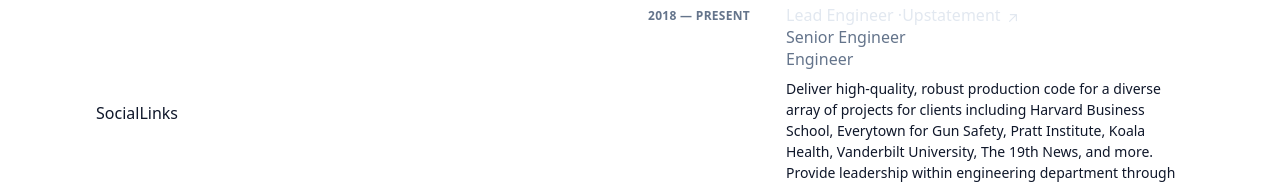
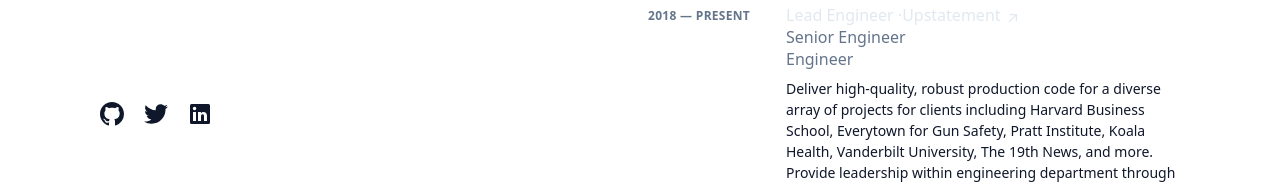
Before and after one commit to andrews1022/dev-portfolio, a Next.js app: page / in a window 1280 px wide. Shown: the part 578-762 px from the top of the page. Built offline with nearby package versions, Linux system fonts and the light colour scheme.

Commit message:
created separate files for social icons
- also updated social-links component to use new icon components

```diff
--- /dev/null
+++ b/src/components/icons/github.tsx
@@ -0,0 +1,15 @@
+const Github = (): JSX.Element => {
+  return (
+    <svg
+      xmlns="http://www.w3.org/2000/svg"
+      viewBox="0 0 16 16"
+      fill="currentColor"
+      className="h-6 w-6"
+      aria-hidden="true"
+    >
+      <path d="M8 0C3.58 0 0 3.58 0 8c0 3.54 2.29 6.53 5.47 7.59.4.07.55-.17.55-.38 0-.19-.01-.82-.01-1.49-2.01.37-2.53-.49-2.69-.94-.09-.23-.48-.94-.82-1.13-.28-.15-.68-.52-.01-.53.63-.01 1.08.58 1.23.82.72 1.21 1.87.87 2.33.66.07-.52.28-.87.51-1.07-1.78-.2-3.64-.89-3.64-3.95 0-.87.31-1.59.82-2.15-.08-.2-.36-1.02.08-2.12 0 0 .67-.21 2.2.82.64-.18 1.32-.27 2-.27.68 0 1.36.09 2 .27 1.53-1.04 2.2-.82 2.2-.82.44 1.1.16 1.92.08 2.12.51.56.82 1.27.82 2.15 0 3.07-1.87 3.75-3.65 3.95.29.25.54.73.54 1.48 0 1.07-.01 1.93-.01 2.2 0 .21.15.46.55.38A8.013 8.013 0 0016 8c0-4.42-3.58-8-8-8z" />
+    </svg>
+  );
+};
+
+export { Github };
--- /dev/null
+++ b/src/components/icons/linkedin.tsx
@@ -0,0 +1,15 @@
+const LinkedIn = (): JSX.Element => {
+  return (
+    <svg
+      xmlns="http://www.w3.org/2000/svg"
+      viewBox="0 0 24 24"
+      fill="currentColor"
+      className="h-6 w-6"
+      aria-hidden="true"
+    >
+      <path d="M20.5 2h-17A1.5 1.5 0 002 3.5v17A1.5 1.5 0 003.5 22h17a1.5 1.5 0 001.5-1.5v-17A1.5 1.5 0 0020.5 2zM8 19H5v-9h3zM6.5 8.25A1.75 1.75 0 118.3 6.5a1.78 1.78 0 01-1.8 1.75zM19 19h-3v-4.74c0-1.42-.6-1.93-1.38-1.93A1.74 1.74 0 0013 14.19a.66.66 0 000 .14V19h-3v-9h2.9v1.3a3.11 3.11 0 012.7-1.4c1.55 0 3.36.86 3.36 3.66z" />
+    </svg>
+  );
+};
+
+export { LinkedIn };
--- /dev/null
+++ b/src/components/icons/twitter.tsx
@@ -0,0 +1,18 @@
+const Twitter = (): JSX.Element => {
+  return (
+    <svg
+      xmlns="http://www.w3.org/2000/svg"
+      viewBox="0 0 248 204"
+      fill="currentColor"
+      className="h-6 w-6"
+      aria-hidden="true"
+    >
+      <path
+        id="white_background"
+        d="M221.95,51.29c0.15,2.17,0.15,4.34,0.15,6.53c0,66.73-50.8,143.69-143.69,143.69v-0.04   C50.97,201.51,24.1,193.65,1,178.83c3.99,0.48,8,0.72,12.02,0.73c22.74,0.02,44.83-7.61,62.72-21.66   c-21.61-0.41-40.56-14.5-47.18-35.07c7.57,1.46,15.37,1.16,22.8-0.87C27.8,117.2,10.85,96.5,10.85,72.46c0-0.22,0-0.43,0-0.64   c7.02,3.91,14.88,6.08,22.92,6.32C11.58,63.31,4.74,33.79,18.14,10.71c25.64,31.55,63.47,50.73,104.08,52.76   c-4.07-17.54,1.49-35.92,14.61-48.25c20.34-19.12,52.33-18.14,71.45,2.19c11.31-2.23,22.15-6.38,32.07-12.26   c-3.77,11.69-11.66,21.62-22.2,27.93c10.01-1.18,19.79-3.86,29-7.95C240.37,35.29,231.83,44.14,221.95,51.29z"
+      />
+    </svg>
+  );
+};
+
+export { Twitter };
--- a/src/components/social-links.tsx
+++ b/src/components/social-links.tsx
@@ -1,5 +1,49 @@
+import { Github } from "@/components/icons/github";
+import { LinkedIn } from "@/components/icons/linkedin";
+import { Twitter } from "@/components/icons/twitter";
+
 const SocialLinks = (): JSX.Element => {
-  return <div>SocialLinks</div>;
+  return (
+    <nav aria-label="Social media links">
+      <ul className="ml-1 mt-8 flex items-center">
+        <li className="mr-5 text-xs">
+          <a
+            className="block hover:text-slate-200"
+            href="https://github.com/bchiang7"
+            target="_blank"
+            rel="noreferrer"
+          >
+            <span className="sr-only">GitHub</span>
+            <Github />
+          </a>
+        </li>
+
+        <li className="mr-5 text-xs">
+          <a
+            className="block hover:text-slate-200"
+            href="https://twitter.com/bchiang7"
+            target="_blank"
+            rel="noreferrer"
+          >
+            <span className="sr-only">Twitter</span>
+            <Twitter />
+          </a>
+        </li>
+
+        <li className="mr-5 text-xs">
+          <a
+            className="block hover:text-slate-200"
+            href="https://www.linkedin.com/in/bchiang7/"
+            target="_blank"
+            rel="noreferrer"
+          >
+            <span className="sr-only">LinkedIn</span>
+            <LinkedIn />
+          </a>
+        </li>
+      </ul>
+    </nav>
+  );
 };
 
 export { SocialLinks };
```
Also changed, not shown: src/components/header.tsx (+0 -84 lines).
